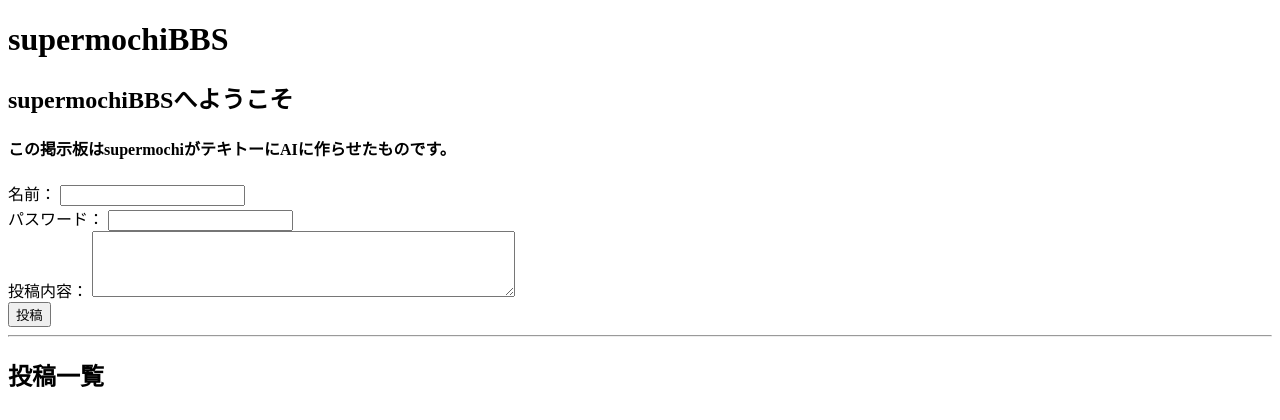
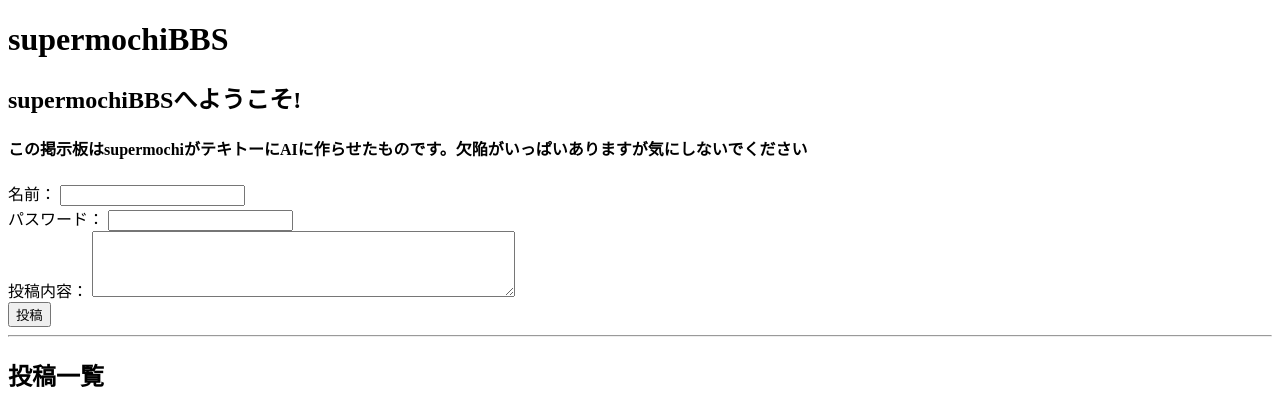
Before and after one commit to yuz168/BBS, a Flask app: page / in a window 1280 px wide. Shown: the top 420 px of the page. Run offline with Flask 3, Linux system fonts and the light colour scheme; data that the repository does not hold is empty.

Commit message:
Update index.html

```diff
--- a/templates/index.html
+++ b/templates/index.html
@@ -13,8 +13,8 @@
 </head>
 <body>
     <h1>supermochiBBS</h1>
-    <h2>supermochiBBSへようこそ</h2>
-    <h4>この掲示板はsupermochiがテキトーにAIに作らせたものです。</h4>
+    <h2>supermochiBBSへようこそ!</h2>
+    <h4>この掲示板はsupermochiがテキトーにAIに作らせたものです。欠陥がいっぱいありますが気にしないでください</h4>
     <form id="postForm">
         <div>
             <label for="name">名前：</label>
@@ -103,3 +103,6 @@
                 });
             });
         });
+    </script>
+</body>
+</html>
```
